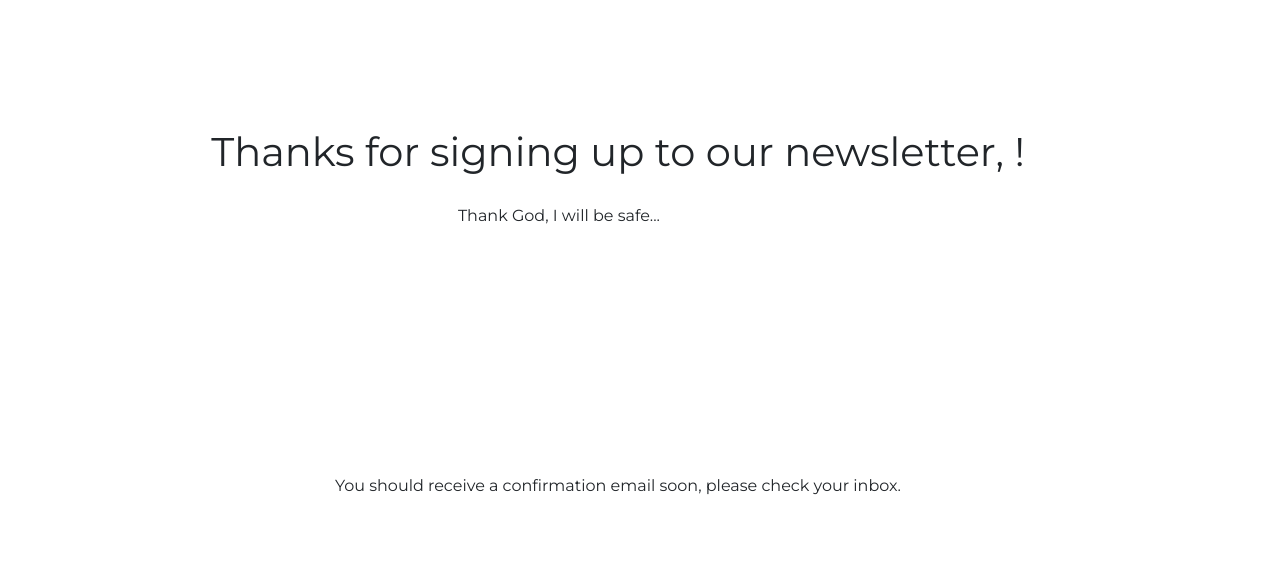
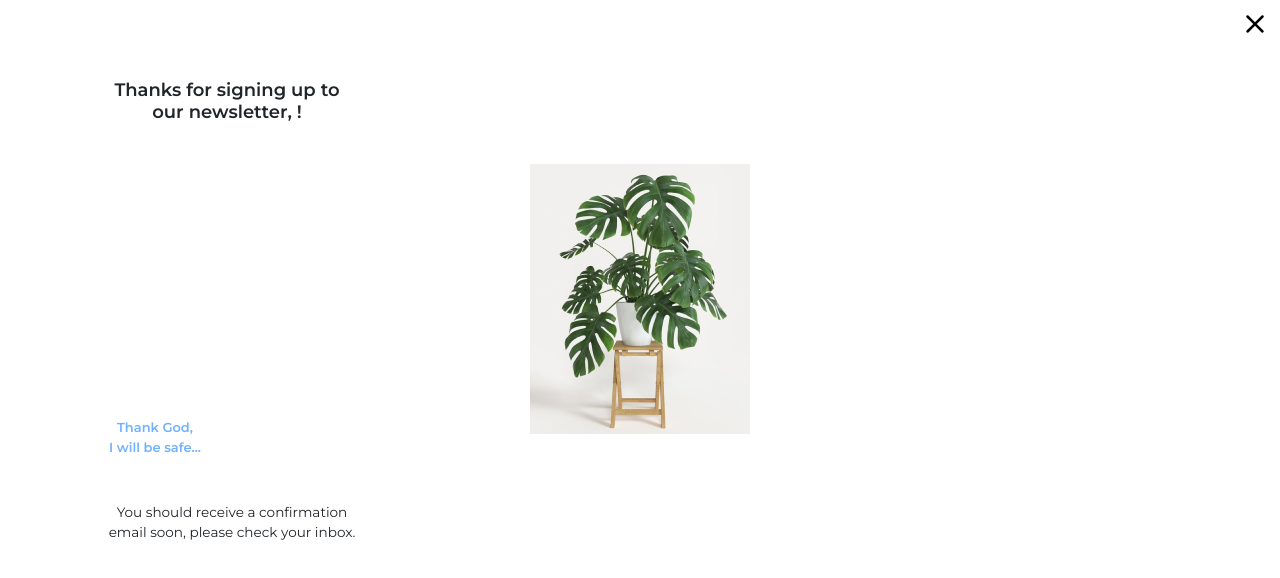
Before and after one commit to Jonathanchan197/Plant-Funeral-Service, a Vue app: page /thankyou in a window 1280 px wide. Shown: the top 578 px of the page. Built offline with nearby package versions, Linux system fonts and the light colour scheme.

Commit message:
added exit button, linked signup route

```diff
--- a/src/components/SignUp.vue
+++ b/src/components/SignUp.vue
@@ -1,5 +1,10 @@
 <template>
   <div class="form">
+    <div class="exit">
+      <b-button @click.prevent="onExit">
+        <b-icon icon="x-lg" aria-label="Help"></b-icon>
+      </b-button>
+    </div>
     <div class="content">
       <h1>Sign up for our newsletter.</h1>
       <p>
@@ -34,8 +39,15 @@
         ></b-form-input>
       </b-form-group>
       <div class="spam">
-        <b-form-checkbox v-model="form.spam" name="check-button" style="display: flex;">
-          <p>I agree to receive e-mails from your company and your terms and conditions.</p>
+        <b-form-checkbox
+          v-model="form.spam"
+          name="check-button"
+          style="display: flex"
+        >
+          <p>
+            I agree to receive e-mails from your company and your terms and
+            conditions.
+          </p>
         </b-form-checkbox>
       </div>
       <div id="plantsquestion">
@@ -84,29 +96,46 @@ export default {
       console.log(JSON.stringify(this.form));
       this.$router.push({ name: "thankyou", params: { name } });
     },
+    onExit() {
+      this.$router.push({ name: "flowers" });
+    },
   },
 };
 </script>
 
 <style>
+div.exit button {
+  width: 50px;
+  height: 50px;
+  background-color: white;
+  border-radius: 0;
+  border: 0;
+  position: absolute;
+  top: 0;
+  right: 0;
+}
+div.exit g {
+  color: black;
+}
 div.content {
   margin-top: -2em;
   text-align: center;
 }
 
 div.content h1 {
+  margin-left: -90px;
   font-weight: 900;
   color: #71b2ff;
   font-size: 160%;
   margin-bottom: 1em;
+  width: 150%;
 }
 
 div.content p {
-  margin-left: 20px;
-  margin-right: 20px;
+  margin-right: 100px;
   margin-top: 0.5em;
   margin-bottom: 1.5em;
-  width: 87%;
+  width: 93%;
 }
 
 div.form {
@@ -121,7 +150,7 @@ div.form input {
 }
 
 div#input-group-1 {
-  margin-top: -5em;
+  margin-top: 1em;
 }
 div#input-group-2 {
   margin-top: 1em;
--- a/src/views/Flowers.vue
+++ b/src/views/Flowers.vue
@@ -64,7 +64,7 @@
             </section >
             <section class="newsLetter"  style="height: 161px">
                 <p>Get weekly plants care guide to prevent mental problems after loosing your green friends.</p>
-                <button>Sign up for our news letter</button>
+                <button @click.prevent="onClick">Sign up for our news letter</button>
             </section>
 
             <b-card bg-variant="light" text-variant="black" class="text-center"  style="height: 250px">
@@ -100,9 +100,13 @@
 
 <script>
     export default {
-        name: 'Flowers'
+        name: 'Flowers',
+        methods: {
+            onClick() {
+                this.$router.push({ name: "register"});
+            }
+        }
     }
-
 </script>
 
 <style>
--- a/src/views/ThankYou.vue
+++ b/src/views/ThankYou.vue
@@ -1,10 +1,18 @@
 <template>
   <div id="ty">
+    <div class="exit">
+      <b-button @click.prevent="onExit">
+        <b-icon icon="x-lg" aria-label="Help"></b-icon>
+      </b-button>
+    </div>
     <div class="header">
-      <h1>Thanks for signing up to our newsletter, {{$route.params.name}}!</h1>
+      <h1>
+        Thanks for signing up to our newsletter, {{ $route.params.name }}!
+      </h1>
     </div>
-    <div class="content">
-      <p>Thank God, I will be safe...</p>
+    <div class="img"></div>
+    <div class="message">
+      <p>Thank God,<br />I will be safe...</p>
     </div>
     <div class="footer">
       <p>
@@ -15,26 +23,75 @@
 </template>
 
 <script>
-
 export default {
   name: "ThankYou",
+  methods: {
+    onExit() {
+      this.$router.push({ name: "flowers" });
+    },
+  },
 };
 </script>
 
 <style>
+div.exit button {
+  width: 50px;
+  height: 50px;
+  background-color: white;
+  border-radius: 0;
+  border: 0;
+  position: absolute;
+  top: 0;
+  right: 0;
+}
+div.exit g {
+  color: black;
+}
 #ty {
   text-align: center;
   width: 95vw;
-  margin-left: 10px;
+  margin: 0 auto;
+  font-family: Montserrat;
 }
-.header {
-  margin-top: 8em;
+div.header {
+  margin-left: 70px;
+  margin-top: 5em;
   height: 100px;
+  width: 250px;
+  margin-bottom: -1em;
 }
-.content {
+
+div.header h1 {
+  font-size: large;
+  font-weight: bolder;
+}
+
+div.img {
+  margin: 0 auto;
   height: 270px;
+  width: 220px;
+  background-image: url("../assets/thankyou.png");
+  margin-bottom: 2em;
 }
-.footer {
+
+div.message {
+  width: 140px;
+  height: 100px;
+  display: flex;
+  margin-left: 77px;
+  top: 418px;
+  position: absolute;
+  color: #71b2ff;
+  font-size: small;
+  font-weight: 600;
+}
+
+div.footer {
+  margin-top: 5em;
+  margin-left: 70px;
   height: 250px;
+  width: 260px;
+  font-size: 85%;
+  font-weight: 100;
 }
 </style>
```
Also changed, not shown: src/assets/thankyou.png (added).
